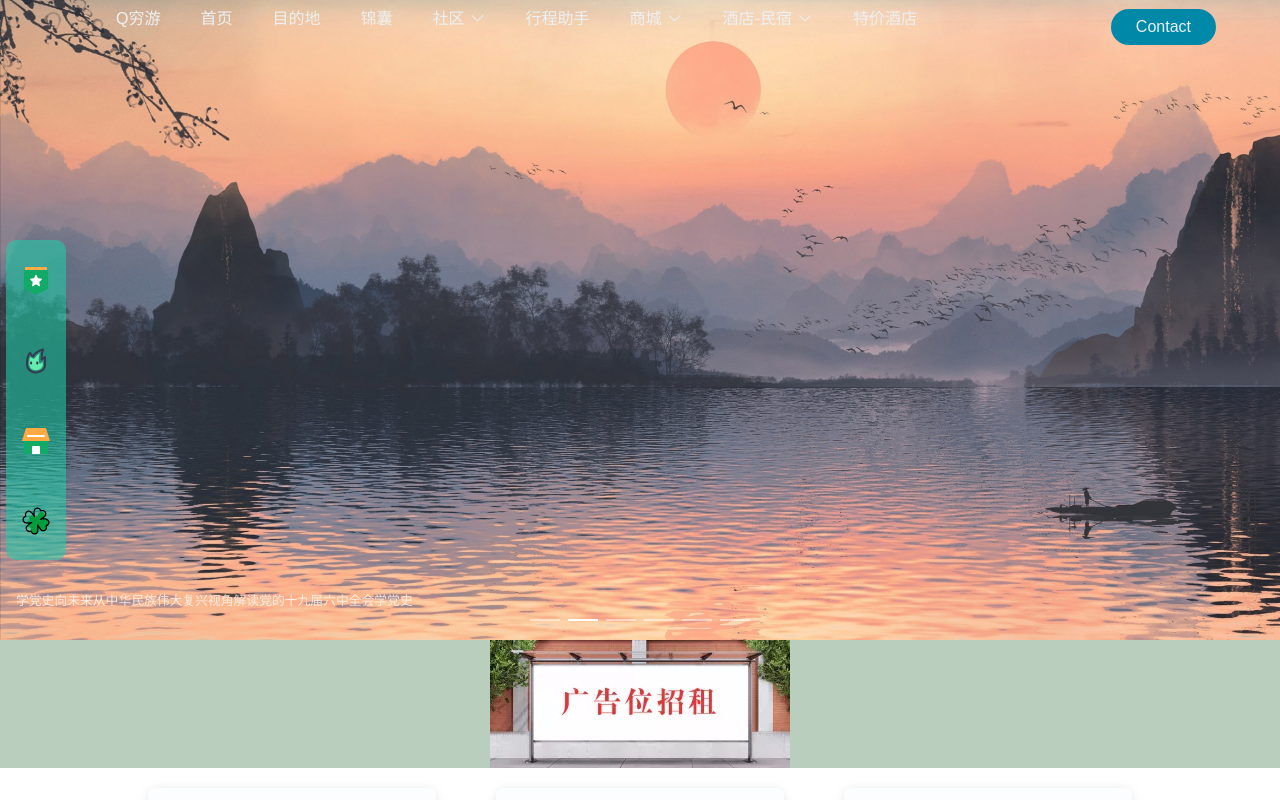
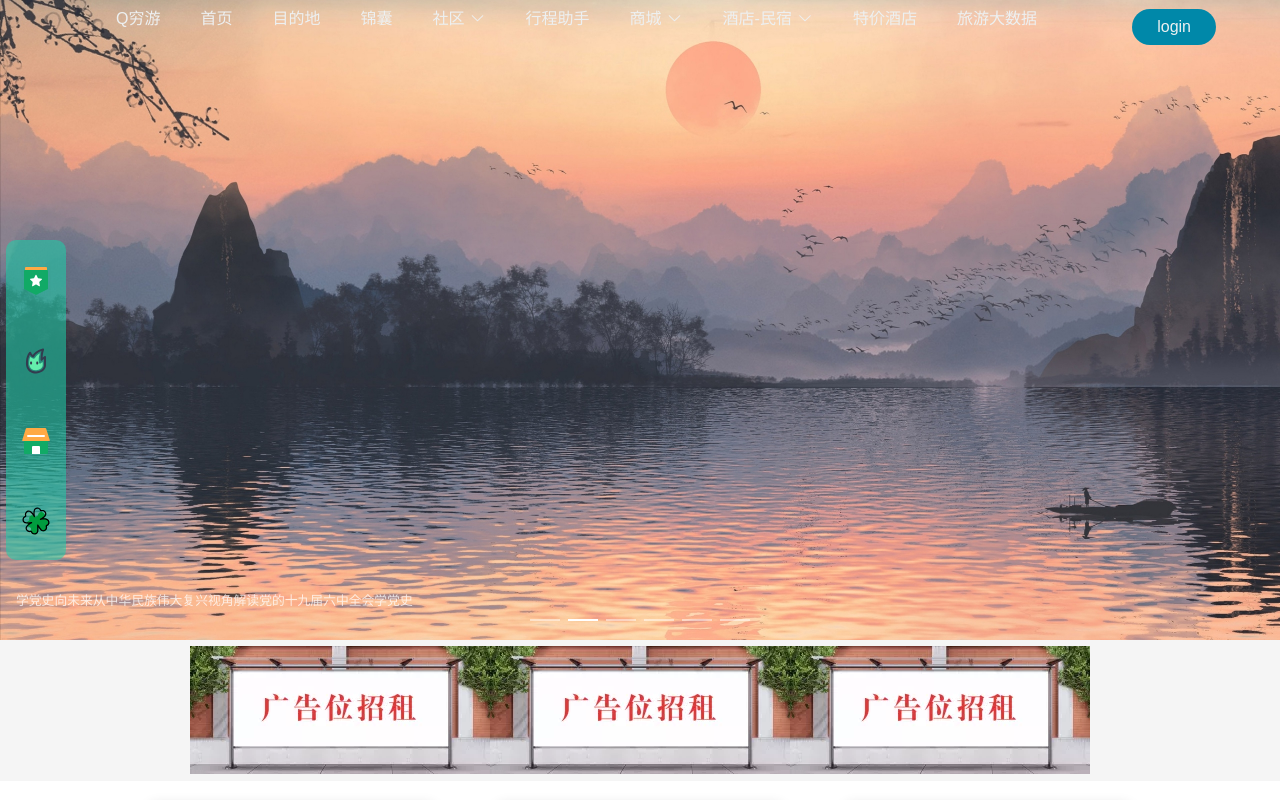
Before and after one commit to Funny1124/walking-with-the-wind, a Vue app: page / in a window 1280 px wide. Shown: the top 800 px of the page. Built offline with nearby package versions, Linux system fonts and the light colour scheme.

Commit message:
顶部导航栏完善，注册为全局组件

```diff
--- a/src/App.vue
+++ b/src/App.vue
@@ -1,7 +1,6 @@
 <template>
   <div id="app">
-    <nav-bar style="z-index: 3"></nav-bar>
-
+<!--    <nav-bar style="z-index: 3"></nav-bar>-->
     <!--    <nav>-->
 <!--      <nav-bar></nav-bar>-->
 <!--      <router-link to="/">Home</router-link>-->
@@ -14,11 +13,11 @@
   </div>
 </template>
 <script>
-import NavBar from '@/components/NavBar'
+// import NavBar from '@/components/NavBar'
 import FooterBar from '@/components/FooterBar'
 export default {
   components: {
-    NavBar,
+    // NavBar,
     FooterBar
   }
 }
--- a/src/components/NavBar.vue
+++ b/src/components/NavBar.vue
@@ -63,11 +63,14 @@
         <li>
           <router-link to="/cheap-hotels">特价酒店</router-link>
         </li>
+        <li>
+          <router-link to="/travel-data">旅游大数据</router-link>
+        </li>
       </ul>
     </nav>
-    <a href="">
-      <button>Contact</button>
-    </a>
+    <router-link to="/login">
+      <button>login</button>
+    </router-link>
   </header>
 
 </template>
@@ -81,6 +84,7 @@ export default {
 <style lang="less" scoped>
 .band {
   font-size: 24px;
+
   :hover {
     font-size: 30px;
   }
@@ -105,9 +109,8 @@ header {
   align-items: center;
   padding: 0 5%;
   width: 100%;
-  position: absolute;
   line-height: normal;
-  background-color: rgba(44, 62, 80, 0);
+  background-color: rgb(0, 0, 0);
 }
 
 nav {
--- a/src/main.js
+++ b/src/main.js
@@ -10,6 +10,9 @@ import * as echarts from 'echarts'
 import 'bootstrap/dist/css/bootstrap.css'
 import 'bootstrap-vue/dist/bootstrap-vue.css'
 import 'element-ui/lib/theme-chalk/index.css'
+
+import NavBar from '@/components/NavBar'
+
 // Make BootstrapVue available throughout your project
 Vue.use(BootstrapVue)
 // Optionally install the BootstrapVue icon components plugin
@@ -19,6 +22,7 @@ Vue.prototype.$echarts = echarts
 Vue.use(ElementUI)
 Vue.config.productionTip = false
 
+Vue.component('nav-bar', NavBar)
 new Vue({
   router,
   store,
--- a/src/views/DestinationView.vue
+++ b/src/views/DestinationView.vue
@@ -1,5 +1,6 @@
 <template>
   <div>
+    <nav-bar></nav-bar>
     <div class="customized">
       <ul>
         <li v-for="(item,index) in cityList" :key="index">
@@ -43,12 +44,11 @@ export default {
 
 <style lang="less" scoped>
 .customized {
-  text-align: center;
+  text-align: left;
   background-color: aquamarine;
 }
 
 li {
-  margin: 8px;
   padding: 8px;
   img {
     height: 100px;
--- a/src/views/HomeView.vue
+++ b/src/views/HomeView.vue
@@ -1,8 +1,15 @@
 <template>
   <div>
+    <nav-bar
+      style="z-index: 5;
+      position: absolute;
+      background-color: rgba(44, 62, 80, 0)
+"></nav-bar>
+    <!--    侧边栏-->
     <slider-bar style="z-index: 3"></slider-bar>
 
-    <div class="block" style="z-index: 1">
+    <!--    轮播图-->
+    <div class="carousel" style="z-index: 1">
       <el-carousel trigger="click" height="640px">
         <el-carousel-item v-for="(item, index) in new_list" :key="index">
           <div class="pic_item">
@@ -12,11 +19,16 @@
         </el-carousel-item>
       </el-carousel>
     </div>
+
+    <!--    广告-->
     <div id="advertising">
+      <img :src=advertising alt="广告招租" style="width: 30%; max-width: 300px">
+      <img :src=advertising alt="广告招租" style="width: 30%; max-width: 300px">
       <img :src=advertising alt="广告招租" style="width: 30%; max-width: 300px">
     </div>
 
-    <div class="Content">
+    <!--    今日推荐-->
+    <div class="recommend">
       <el-row gutter="20">
         <el-col :span="8" v-for="(item, index) in new_list" :key="index">
           <el-card class="info-card">
@@ -29,11 +41,19 @@
         </el-col>
       </el-row>
     </div>
+    <!--  穷游商城-->
+    <div class="shop">
 
+    </div>
+    <!--    热门游记-话题-->
+    <div class="hot-topic">
+
+    </div>
   </div>
 </template>
 <script>
 import SliderBar from '@/components/SliderBar'
+
 export default {
   data () {
     return {
@@ -80,7 +100,8 @@ export default {
 <style lang="less" scoped>
 #advertising {
   /*height: 100px;*/
-  background-color: #bacebe;
+  background-color: #f5f5f5;
+  padding: 0.5%;
   text-align: center;
 }
 
@@ -89,9 +110,13 @@ h2 {
   color: crimson;
 }
 
-.Content {
+.recommend {
   width: 80%;
   margin: 0 auto;
+}
+
+.shop {
+
 }
 
 .info-card {
@@ -139,7 +164,7 @@ h2 {
   background-color: #d3dce6;
 }
 
-.block {
+.carousel {
   width: 100%;
 }
 
```
